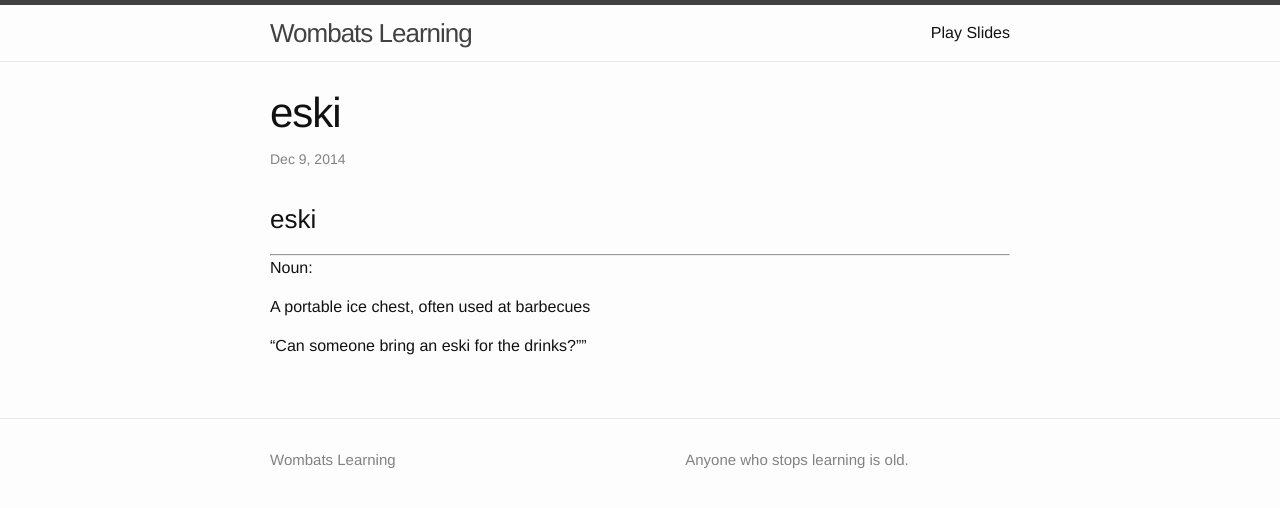
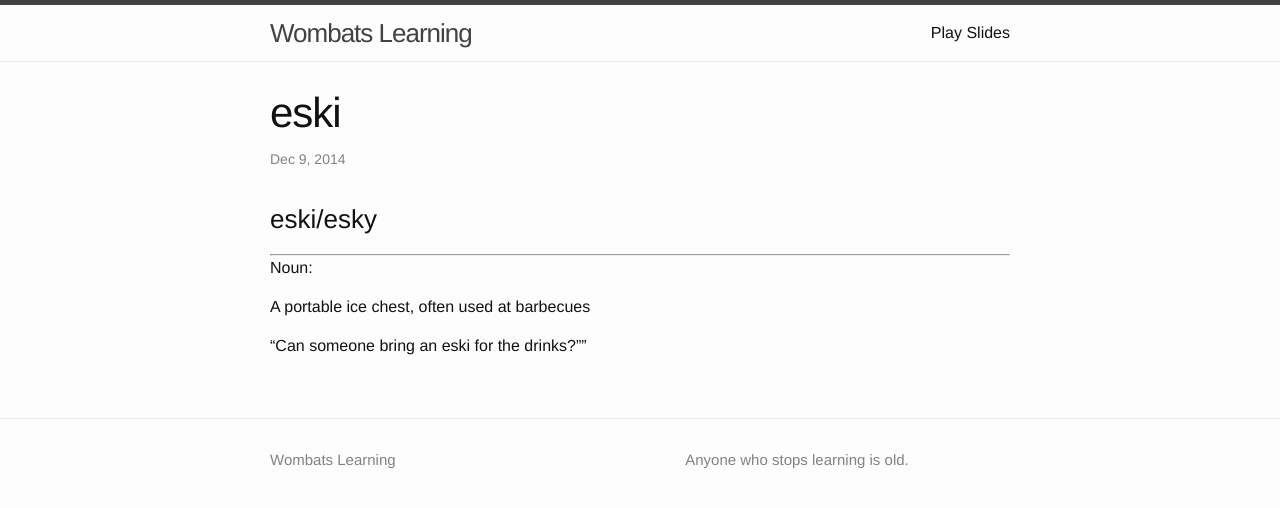
Before and after one commit to shangfei2014/wombats-learning, a Jekyll site: the page built from _posts/2014-12-09-eski-english.markdown, in a window 1280 px wide. Shown: the top 508 px of the page. Built offline with Jekyll 4.4.1, drawn with Linux system fonts in a browser that asks for light colours.

Commit message:
alt spelling

```diff
--- a/_posts/2014-12-09-eski-english.markdown
+++ b/_posts/2014-12-09-eski-english.markdown
@@ -4,7 +4,7 @@ title:  "eski"
 date:   2014-12-09 10:26:14
 categories: english
 ---
-### eski
+### eski/esky
 -----------
 Noun:
 
```
